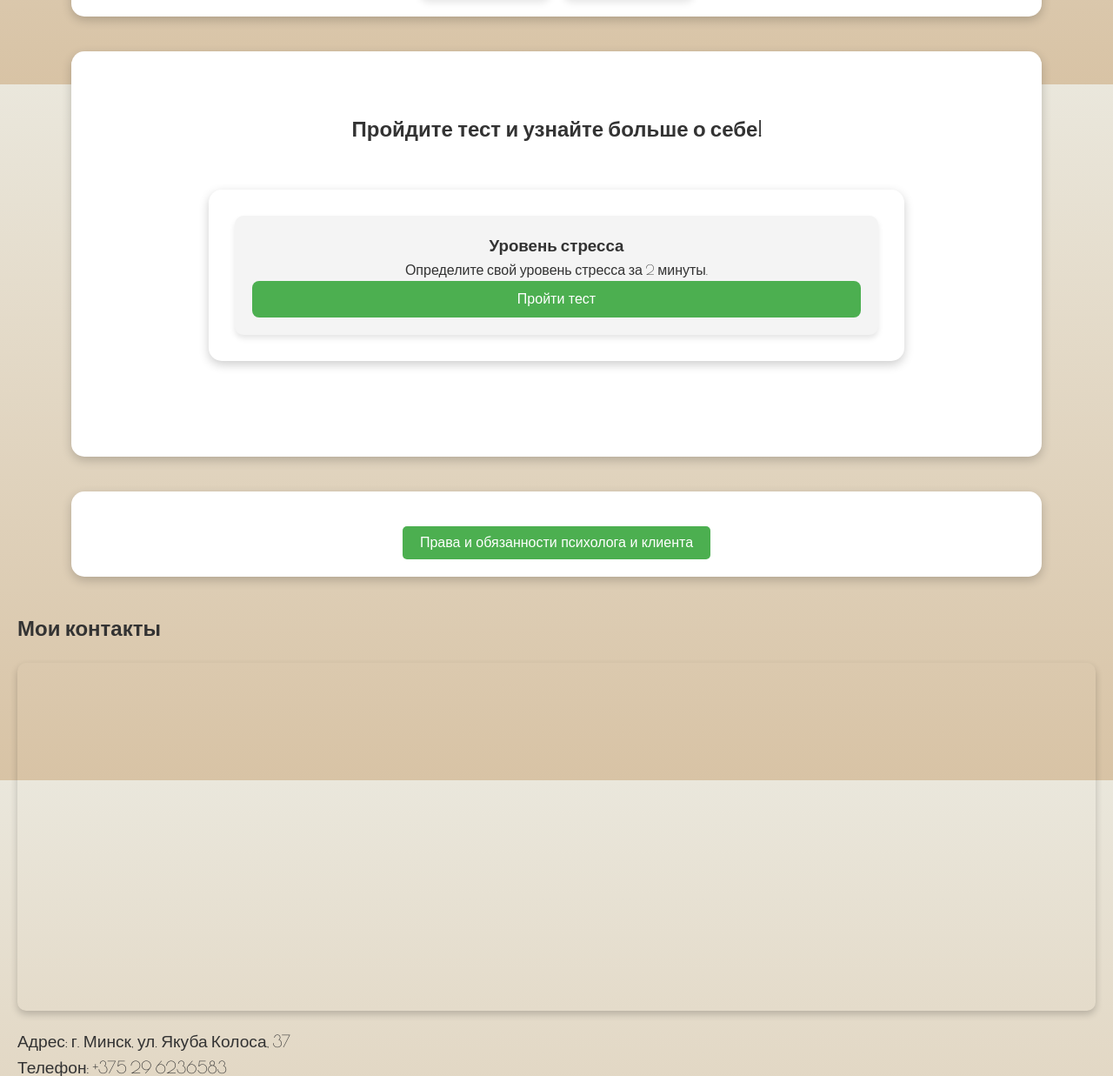
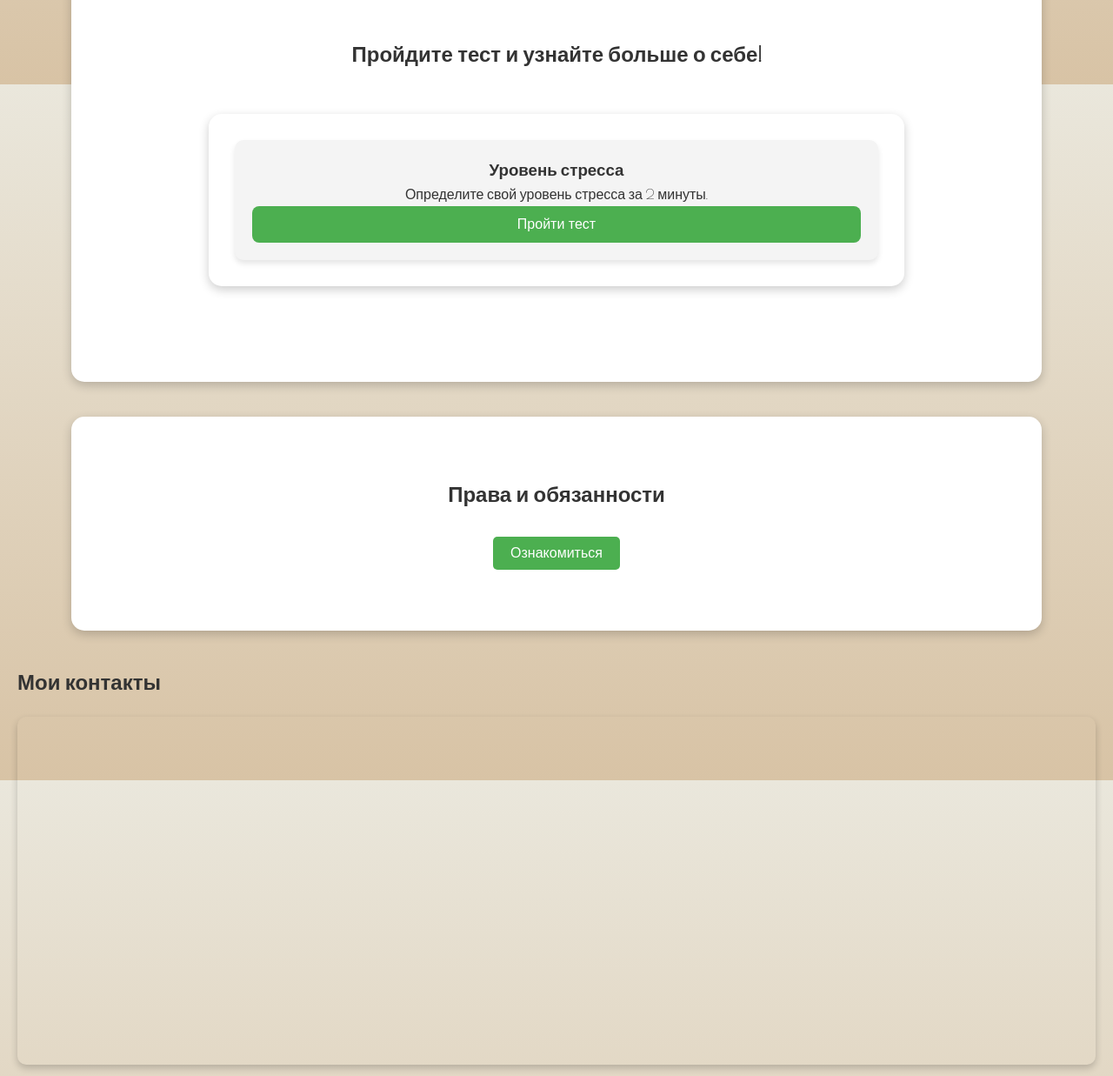
Before and after one commit to hijeck11/kpsy, a Django app: page / in a window 1280 px wide. Shown: the part 3994-5231 px from the top of the page at 87% size. Run offline with Django 4.2, Linux system fonts and the light colour scheme.

```diff
--- a/sitewife/sitewife/settings.py
+++ b/sitewife/sitewife/settings.py
@@ -23,7 +23,7 @@ BASE_DIR = Path(__file__).resolve().parent.parent
 SECRET_KEY = 'django-insecure-hdq&uo2(99f9-u61sy&3j2u)wz+7@s%v%a#)4sjy&!e=tp(kf)'
 
 # SECURITY WARNING: don't run with debug turned on in production!
-DEBUG = True
+DEBUG = False
 
 ALLOWED_HOSTS = ['localhost', '127.0.0.1', '[::1]']
 
@@ -119,6 +119,7 @@ USE_TZ = True
 # https://docs.djangoproject.com/en/4.2/howto/static-files/
 
 STATIC_URL = 'static/'
+
 STATICFILES_DIRS = [
     BASE_DIR / 'test_app1' / 'static',
 ]
--- a/sitewife/sitewife/urls.py
+++ b/sitewife/sitewife/urls.py
@@ -17,12 +17,8 @@ Including another URLconf
 from django.contrib import admin
 from django.urls import path
 from django.urls import path, include
-from kpsy.sitewife.test_app1.views import page_not_found
 
 urlpatterns = [
     path('admin/', admin.site.urls),
     path('', include('test_app1.urls'))
 ]
-
-
-handler404 = page_not_found
--- a/sitewife/templates/base.html
+++ b/sitewife/templates/base.html
@@ -1,10 +1,12 @@
 {% load static %}
+
 
 <!DOCTYPE html>
 <html lang="en">
 <head>
     <meta charset="UTF-8">
     <meta name="viewport" content="width=device-width, initial-scale=1.0">
+    <title>{% block title %}главная страница{% endblock %}</title>
     <link href="https://fonts.googleapis.com/css2?family=Poiret+One&display=swap" rel="stylesheet">
     <link type="text/css" href="{% static 'test_app1/CSS/styles.css' %}" rel="stylesheet" />
      <link rel="icon" href="{% static 'test_app1/images/favicon.ico' %}" type="image/x-icon">
--- a/sitewife/test_app1/templates/test_app1/home.html
+++ b/sitewife/test_app1/templates/test_app1/home.html
@@ -25,7 +25,7 @@
     <img src="{% static 'test_app1/images/main3.jpg' %}" alt="Фотография психолога" class="profile-photo-left">
     <div class="description-left">
         <h1>Образование</h1>
-        <p>У меня высшее образование, обучалась я в БГПУ им. Максима Танка в институте психологии. Различного рода имею повышения квалификации ( их можно посмотреть ниже в разделе «Образование»). Также обучалась в Международной школе профессий, где расширяла свои знания и умения в теории и практике.</p>
+        <p>У меня высшее образование, обучалась я в БГПУ им. Максима Танка в институте психологии. Различного рода имею повышения квалификации (их можно посмотреть ниже). Также обучалась в Международной школе профессий, где расширяла свои знания и умения в теории и практике.</p>
         <p>Работаю с семейными парами, индивидуально и с детками.</p>
         <p>Очень люблю свою работу и предана каждому клиенту. Помню всех и каждого.</p>
         <p>Девиз: "Другой жизни не будет, пробуй жить эту!"</p>
@@ -80,7 +80,6 @@
     <img src="{% static 'test_app1/images/main2.jpg' %}" alt="Фотография психолога" class="profile-photo">
     <div class="description">
         <h1>Чем я могу помочь?</h1>
-        <p>"Помогаю открыть себя заново. Психологический путь с пониманием и заботой"</p>
         <p>Я — семейный психолог с уникальным подходом.</p>
         <p>В своей практике я использую психоанализ в сочетании с интегративными методами, чтобы помочь вам глубже понять себя, свои эмоции и потребности.</p>
         <p>Важно, чтобы каждый сеанс был не просто терапевтическим, но и человечным. Я всегда рядом, чтобы вы могли почувствовать поддержку и открытость.</p>
@@ -127,21 +126,33 @@
 </div>
 
 <div class="about-me about-me-rights">
+        <div class="test-section">
+        <h2>Права и обязанности</h2>
             <div class="rights-container">
-        <button class="toggle-rights-btn">Права и обязанности психолога и клиента</button>
+                <button class="toggle-rights-btn">Ознакомиться</button>
 
                 <div class="rights-content">
-            <h3>Права и обязанности психолога</h3>
+                    <h3>Обязанности психолога:</h3>
                     <ul>
-                <li>Соблюдение конфиденциальности – защита личной информации клиента, кроме случаев, предусмотренных законом.</li>
-                <li>Этичное поведение – уважение границ клиента, отказ от любых форм дискриминации и манипуляции.</li>
-                <li>Профессиональная компетентность – постоянное повышение квалификации, использование научно обоснованных методов.</li>
-                <li>Объективность – отказ от навязывания личных взглядов, нейтральное отношение к клиенту.</li>
-                <li>Честность – предоставление точной информации о своей квалификации, методах работы и стоимости услуг.</li>
-                <li>Ответственность за процесс терапии – информирование клиента о целях, рисках и возможностях психологической помощи.</li>
-                <li>Поддержка автономии клиента – помощь в принятии решений, без давления и контроля.</li>
-                <li>Отказ от двойных отношений – избегание профессионально-личных связей, которые могут повлиять на объективность работы.</li>
-                <li>Эмоциональная устойчивость – работа над личными реакциями, чтобы не переносить свои переживания на клиента.</li>
+                        <li>Соблюдение конфиденциальности — защита личной информации клиента, кроме случаев, предусмотренных законом.</li>
+                        <li>Этичное поведение — уважение личных границ клиента, отказ от дискриминации, давления и манипуляций.</li>
+                        <li>Профессиональная компетентность — постоянное повышение квалификации, использование научно обоснованных методов.</li>
+                        <li>Объективность и нейтральность — отказ от навязывания личных взглядов, уважение мировоззрения клиента.</li>
+                        <li>Честность и прозрачность — предоставление достоверной информации о своей квалификации, подходах и стоимости услуг.</li>
+                        <li>Информирование клиента — объяснение целей, методов, рисков и возможных результатов психотерапии.</li>
+                        <li>Поддержка автономии клиента — содействие самостоятельному принятию решений без давления.</li>
+                        <li>Эмоциональная устойчивость — контроль над своими реакциями, исключение проекции личных переживаний.</li>
+                        <li>Отказ от двойных отношений — избегание личных или деловых связей с клиентом, которые могут повлиять на профессионализм.</li>
+                    </ul>
+
+                    <h3>Права психолога:</h3>
+                    <ul>
+                        <li>Право на отказ от консультирования в случае нарушения границ, неэтичного поведения клиента или угрозы безопасности.</li>
+                        <li>Право на получение оплаты за оказанные услуги в соответствии с установленными условиями.</li>
+                        <li>Право устанавливать рамки работы: длительность сессий, формат, правила отмены встреч и т.д.</li>
+                        <li>Право на безопасность и уважительное отношение со стороны клиента.</li>
+                        <li>Право на профессиональную поддержку (супервизию) при сохранении конфиденциальности клиента.</li>
+                        <li>Право на отказ от работы с методами, не соответствующими профессиональным и этическим стандартам.</li>
                     </ul>
 
                     <h3>Права клиента:</h3>
@@ -163,6 +174,7 @@
                         <li>Оплата услуг – соблюдение условий оплаты консультаций, если это предусмотрено соглашением.</li>
                         <li>Ответственность за собственные решения – понимание, что психолог только помогает разобраться в ситуации, но не принимает решения за клиента.</li>
                     </ul>
+                </div>
             </div>
         </div>
 </div>
--- a/sitewife/test_app1/urls.py
+++ b/sitewife/test_app1/urls.py
@@ -1,9 +1,6 @@
 from django.urls import path
 from . import views
 
-
-
 urlpatterns = [
     path('', views.home, name='home'),
-    path('test-stress/', views.test1, name='test1'),
 ]
--- a/sitewife/test_app1/views.py
+++ b/sitewife/test_app1/views.py
@@ -3,9 +3,3 @@ from django.http import HttpResponse, HttpResponseNotFound
 
 def home(request):
     return render(request, 'test_app1/home.html')
-
-def test1(request):
-    return render(request, 'test_app1/test-stress.html')
-
-def page_not_found(request, exception):
-    return HttpResponseNotFound("<h1>Страница не найдена</h1>")
```
Also changed, not shown: sitewife/test_app1/static/js/animations.js (+0 -27 lines), sitewife/test_app1/static/js/zoom.js (+0 -39 lines), sitewife/test_app1/templates/test_app1/test-stress.html (deleted, +0 -18 lines). Lines whose indentation alone changed are shown as unchanged.
